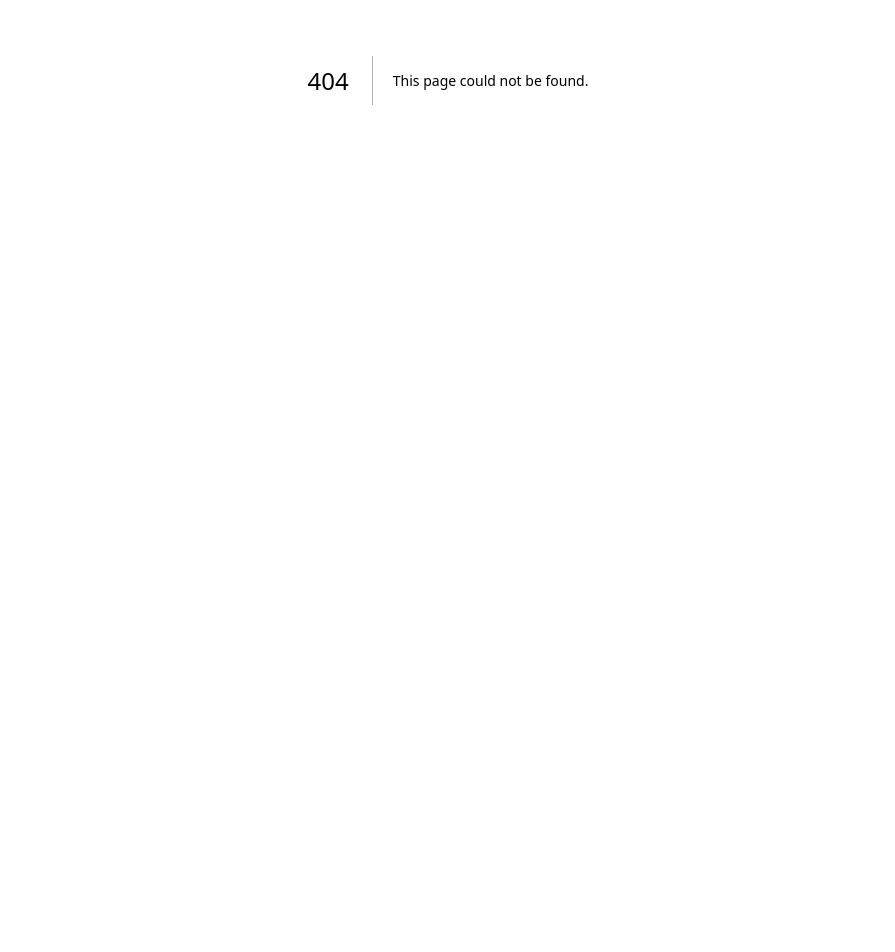
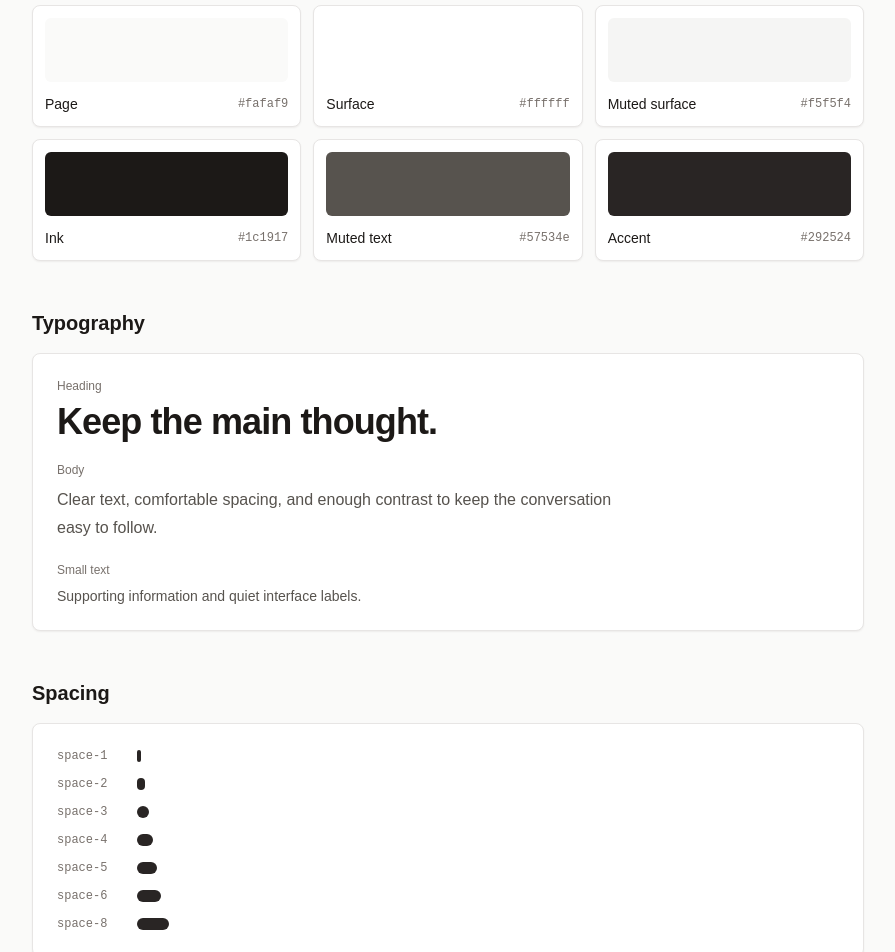
Before and after one commit to qtranwww/BranchChat, a Next.js app: page /styleguide in a window 1280 px wide. Before the commit this address had no page. Shown: the part 320-1272 px from the top of the page, without its empty margins (192-1087 px from the left). Before the commit the page ends 800 px from the top, so only its background shows below. Built offline with nearby package versions, Linux system fonts and the light colour scheme.

Commit message:
add design tokens and style guide

```diff
--- a/src/app/globals.css
+++ b/src/app/globals.css
@@ -2,6 +2,57 @@
 
 :root {
   color-scheme: light;
+
+  --branch-color-page: #fafaf9;
+  --branch-color-surface: #ffffff;
+  --branch-color-surface-muted: #f5f5f4;
+  --branch-color-line: #e7e5e4;
+  --branch-color-input: #d6d3d1;
+  --branch-color-ink: #1c1917;
+  --branch-color-muted: #57534e;
+  --branch-color-subtle: #78716c;
+  --branch-color-accent: #292524;
+  --branch-color-accent-hover: #44403c;
+  --branch-color-accent-ink: #ffffff;
+
+  --branch-font-sans: Arial, Helvetica, sans-serif;
+  --branch-font-mono: "Courier New", Courier, monospace;
+
+  --branch-space-1: 0.25rem;
+  --branch-space-2: 0.5rem;
+  --branch-space-3: 0.75rem;
+  --branch-space-4: 1rem;
+  --branch-space-5: 1.25rem;
+  --branch-space-6: 1.5rem;
+  --branch-space-8: 2rem;
+
+  --branch-radius-sm: 0.25rem;
+  --branch-radius-md: 0.375rem;
+  --branch-radius-card: 0.5rem;
+  --branch-radius-full: 9999px;
+
+  --branch-shadow-card: 0 1px 2px rgb(28 25 23 / 0.06);
+}
+
+@theme inline {
+  --color-page: var(--branch-color-page);
+  --color-surface: var(--branch-color-surface);
+  --color-surface-muted: var(--branch-color-surface-muted);
+  --color-line: var(--branch-color-line);
+  --color-input: var(--branch-color-input);
+  --color-ink: var(--branch-color-ink);
+  --color-muted: var(--branch-color-muted);
+  --color-subtle: var(--branch-color-subtle);
+  --color-accent: var(--branch-color-accent);
+  --color-accent-hover: var(--branch-color-accent-hover);
+  --color-accent-ink: var(--branch-color-accent-ink);
+  --font-sans: var(--branch-font-sans);
+  --font-mono: var(--branch-font-mono);
+  --radius-sm: var(--branch-radius-sm);
+  --radius-md: var(--branch-radius-md);
+  --radius-card: var(--branch-radius-card);
+  --radius-full: var(--branch-radius-full);
+  --shadow-card: var(--branch-shadow-card);
 }
 
 * {
@@ -11,8 +62,8 @@
 body {
   margin: 0;
   min-width: 320px;
-  background: #fafaf9;
-  font-family: Arial, Helvetica, sans-serif;
+  background: var(--branch-color-page);
+  font-family: var(--branch-font-sans);
 }
 
 a {
--- a/src/app/page.tsx
+++ b/src/app/page.tsx
@@ -2,29 +2,29 @@ import Link from "next/link";
 
 export default function HomePage() {
   return (
-    <main className="min-h-screen bg-stone-50 text-stone-900">
+    <main className="min-h-screen bg-page text-ink">
       <div className="mx-auto flex min-h-screen max-w-3xl flex-col px-6 py-6 sm:px-8">
-        <header className="flex items-center justify-between border-b border-stone-200 pb-5">
+        <header className="flex items-center justify-between border-b border-line pb-5">
           <Link className="text-lg font-semibold" href="/" aria-label="BranchChat home">
             BranchChat
           </Link>
         </header>
 
         <section className="flex flex-1 flex-col justify-center py-20">
-          <p className="mb-4 text-sm text-stone-500">A simple conversation workspace</p>
+          <p className="mb-4 text-sm text-subtle">A simple conversation workspace</p>
           <h1 className="max-w-xl text-4xl leading-tight font-semibold tracking-tight sm:text-5xl">
             Explore an idea without losing the main thought.
           </h1>
-          <p className="mt-6 max-w-xl text-base leading-7 text-stone-600">
+          <p className="mt-6 max-w-xl text-base leading-7 text-muted">
             BranchChat will let you keep a main conversation and open separate paths whenever a new question comes up.
           </p>
 
-          <div className="mt-10 max-w-xl rounded-lg border border-stone-200 bg-white p-5 shadow-sm">
-            <label className="block text-sm font-medium text-stone-800" htmlFor="first-question">
+          <div className="mt-10 max-w-xl rounded-card border border-line bg-surface p-5 shadow-card">
+            <label className="block text-sm font-medium text-ink" htmlFor="first-question">
               Start with a question
             </label>
             <textarea
-              className="mt-3 min-h-28 w-full resize-y rounded-md border border-stone-300 bg-white p-3 text-sm text-stone-900 outline-none placeholder:text-stone-400 focus:border-stone-500 focus:ring-2 focus:ring-stone-200"
+              className="mt-3 min-h-28 w-full resize-y rounded-md border border-input bg-surface p-3 text-sm text-ink outline-none placeholder:text-subtle focus:border-accent focus:ring-2 focus:ring-line"
               id="first-question"
               placeholder="What would you like to explore?"
             />
--- /dev/null
+++ b/src/app/styleguide/page.tsx
@@ -0,0 +1,127 @@
+import Link from "next/link";
+
+const colorTokens = [
+  { name: "Page", value: "#fafaf9", className: "bg-page" },
+  { name: "Surface", value: "#ffffff", className: "bg-surface" },
+  { name: "Muted surface", value: "#f5f5f4", className: "bg-surface-muted" },
+  { name: "Ink", value: "#1c1917", className: "bg-ink" },
+  { name: "Muted text", value: "#57534e", className: "bg-muted" },
+  { name: "Accent", value: "#292524", className: "bg-accent" },
+];
+
+const spacingTokens = [
+  { name: "space-1", variable: "--branch-space-1" },
+  { name: "space-2", variable: "--branch-space-2" },
+  { name: "space-3", variable: "--branch-space-3" },
+  { name: "space-4", variable: "--branch-space-4" },
+  { name: "space-5", variable: "--branch-space-5" },
+  { name: "space-6", variable: "--branch-space-6" },
+  { name: "space-8", variable: "--branch-space-8" },
+];
+
+export default function StyleGuidePage() {
+  return (
+    <main className="min-h-screen bg-page text-ink">
+      <div className="mx-auto max-w-4xl px-6 py-8 sm:px-8">
+        <header className="flex items-center justify-between border-b border-line pb-5">
+          <div>
+            <p className="text-lg font-semibold">BranchChat</p>
+            <p className="mt-1 text-sm text-subtle">Styles and interface basics</p>
+          </div>
+          <Link className="text-sm text-muted underline underline-offset-4" href="/">
+            Back home
+          </Link>
+        </header>
+
+        <div className="space-y-12 py-12">
+          <section>
+            <h1 className="text-4xl font-semibold tracking-tight">Style guide</h1>
+            <p className="mt-3 max-w-2xl text-base leading-7 text-muted">
+              A small set of reusable visual decisions for the BranchChat interface.
+            </p>
+          </section>
+
+          <section aria-labelledby="colors-heading">
+            <SectionHeading id="colors-heading" title="Colors" />
+            <div className="grid gap-3 sm:grid-cols-2 lg:grid-cols-3">
+              {colorTokens.map((token) => (
+                <div className="rounded-card border border-line bg-surface p-3 shadow-card" key={token.name}>
+                  <div className={`h-16 rounded-md ${token.className}`} />
+                  <div className="mt-3 flex items-center justify-between gap-3 text-sm">
+                    <span className="font-medium">{token.name}</span>
+                    <span className="font-mono text-xs text-subtle">{token.value}</span>
+                  </div>
+                </div>
+              ))}
+            </div>
+          </section>
+
+          <section aria-labelledby="type-heading">
+            <SectionHeading id="type-heading" title="Typography" />
+            <div className="space-y-5 rounded-card border border-line bg-surface p-6 shadow-card">
+              <div>
+                <p className="text-xs font-medium text-subtle">Heading</p>
+                <p className="mt-2 text-4xl font-semibold tracking-tight">Keep the main thought.</p>
+              </div>
+              <div>
+                <p className="text-xs font-medium text-subtle">Body</p>
+                <p className="mt-2 max-w-xl text-base leading-7 text-muted">
+                  Clear text, comfortable spacing, and enough contrast to keep the conversation easy to follow.
+                </p>
+              </div>
+              <div>
+                <p className="text-xs font-medium text-subtle">Small text</p>
+                <p className="mt-2 text-sm text-muted">Supporting information and quiet interface labels.</p>
+              </div>
+            </div>
+          </section>
+
+          <section aria-labelledby="spacing-heading">
+            <SectionHeading id="spacing-heading" title="Spacing" />
+            <div className="space-y-3 rounded-card border border-line bg-surface p-6 shadow-card">
+              {spacingTokens.map((token) => (
+                <div className="flex items-center gap-4" key={token.name}>
+                  <span className="w-16 font-mono text-xs text-subtle">{token.name}</span>
+                  <span
+                    className="block h-3 rounded-full bg-accent"
+                    style={{ width: `var(${token.variable})`, minWidth: "0.25rem" }}
+                  />
+                </div>
+              ))}
+            </div>
+          </section>
+
+          <section aria-labelledby="controls-heading">
+            <SectionHeading id="controls-heading" title="Controls" />
+            <div className="grid gap-6 rounded-card border border-line bg-surface p-6 shadow-card sm:grid-cols-2">
+              <div>
+                <p className="text-xs font-medium text-subtle">Button</p>
+                <button className="mt-3 rounded-md bg-accent px-4 py-2 text-sm font-medium text-accent-ink hover:bg-accent-hover" type="button">
+                  Continue
+                </button>
+              </div>
+              <div>
+                <label className="block text-xs font-medium text-subtle" htmlFor="styleguide-input">
+                  Input
+                </label>
+                <input
+                  className="mt-3 w-full rounded-md border border-input bg-surface px-3 py-2 text-sm text-ink outline-none placeholder:text-subtle focus:border-accent focus:ring-2 focus:ring-line"
+                  id="styleguide-input"
+                  placeholder="Write something"
+                />
+              </div>
+            </div>
+          </section>
+        </div>
+      </div>
+    </main>
+  );
+}
+
+function SectionHeading({ id, title }: { id: string; title: string }) {
+  return (
+    <h2 className="mb-4 text-xl font-semibold" id={id}>
+      {title}
+    </h2>
+  );
+}
```
